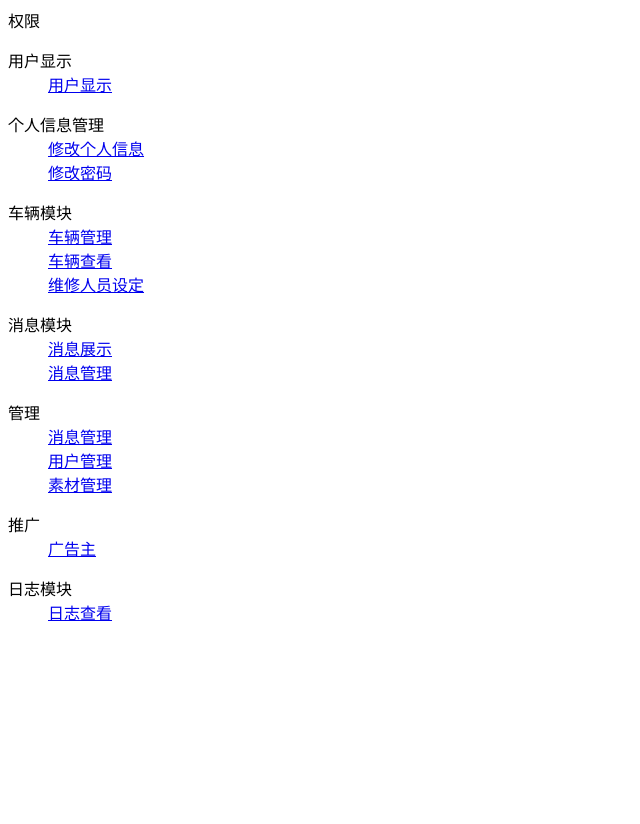
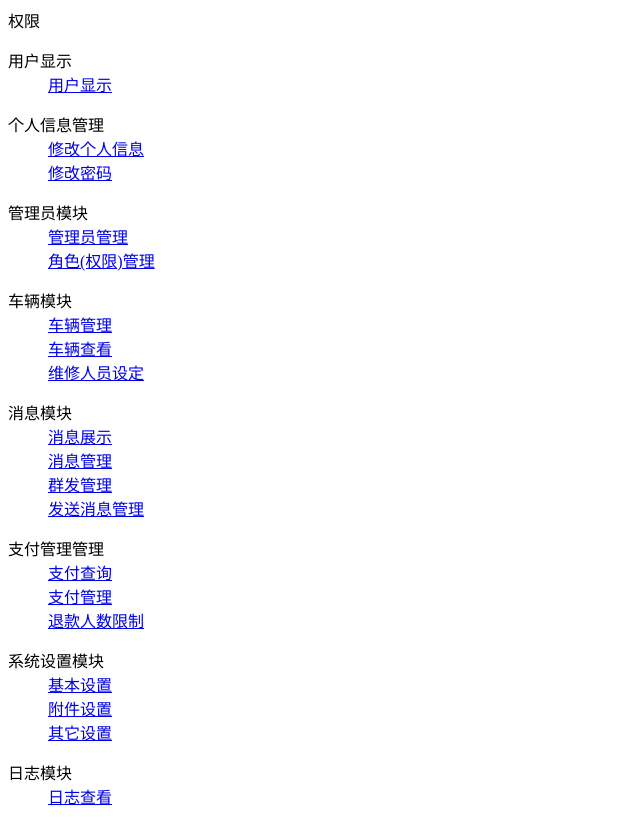
Before and after one commit to witnesslq/DibikeManagement, a plain HTML site: page WebContent/component/left.html in a window 1280 px wide. Shown: the whole page, without its empty margins (0-640 px from the left). Before the commit the page ends 800 px from the top, so only its background shows below. Drawn offline with Linux system fonts and the light colour scheme.

Commit message:
update left nav

```diff
--- a/WebContent/component/left.html
+++ b/WebContent/component/left.html
@@ -36,6 +36,19 @@
 <dl class="menu">
     <dt class="menu_title">
         <span class="glyphicon glyphicon-th-large"></span>
+        <span>管理员模块</span>
+    </dt>
+    <dd class="menu_item">
+        <a href="javascript:">管理员管理</a>
+    </dd>
+    <dd class="menu_item">
+        <a href="javascript:">角色(权限)管理</a>
+    </dd>
+</dl>
+
+<dl class="menu">
+    <dt class="menu_title">
+        <span class="glyphicon glyphicon-th-large"></span>
         <span>车辆模块</span>
     </dt>
     <dd class="menu_item">
@@ -60,31 +73,43 @@
     <dd class="menu_item">
         <a href="javascript:">消息管理</a>
     </dd>
+    <dd class="menu_item">
+        <a href="javascript:">群发管理</a>
+    </dd>
+    <dd class="menu_item">
+        <a href="javascript:">发送消息管理</a>
+    </dd>
 </dl>
 
 <dl class="menu">
     <dt class="menu_title">
         <span class="glyphicon glyphicon-inbox"></span>
-        <span>管理</span>
+        <span>支付管理管理</span>
     </dt>
     <dd class="menu_item">
-        <a href="javascript:">消息管理</a>
+        <a href="javascript:">支付查询</a>
     </dd>
     <dd class="menu_item">
-        <a href="javascript:">用户管理</a>
+        <a href="javascript:">支付管理</a>
     </dd>
     <dd class="menu_item">
-        <a href="javascript:">素材管理</a>
+        <a href="javascript:">退款人数限制</a>
     </dd>
 </dl>
 
 <dl class="menu">
     <dt class="menu_title">
         <span class="glyphicon glyphicon-volume-up"></span>
-        <span>推广</span>
+        <span>系统设置模块</span>
     </dt>
     <dd class="menu_item">
-        <a href="javascript:">广告主</a>
+        <a href="javascript:">基本设置</a>
+    </dd>
+    <dd class="menu_item">
+        <a href="javascript:">附件设置</a>
+    </dd>
+    <dd class="menu_item">
+        <a href="javascript:">其它设置</a>
     </dd>
 </dl>
 
```
Also changed, not shown: WebContent/component/header.html (+1 -1 lines), WebContent/js/home/home.js (+1 -9 lines), WebContent/js/user/userShow.js (+42 -21 lines).
